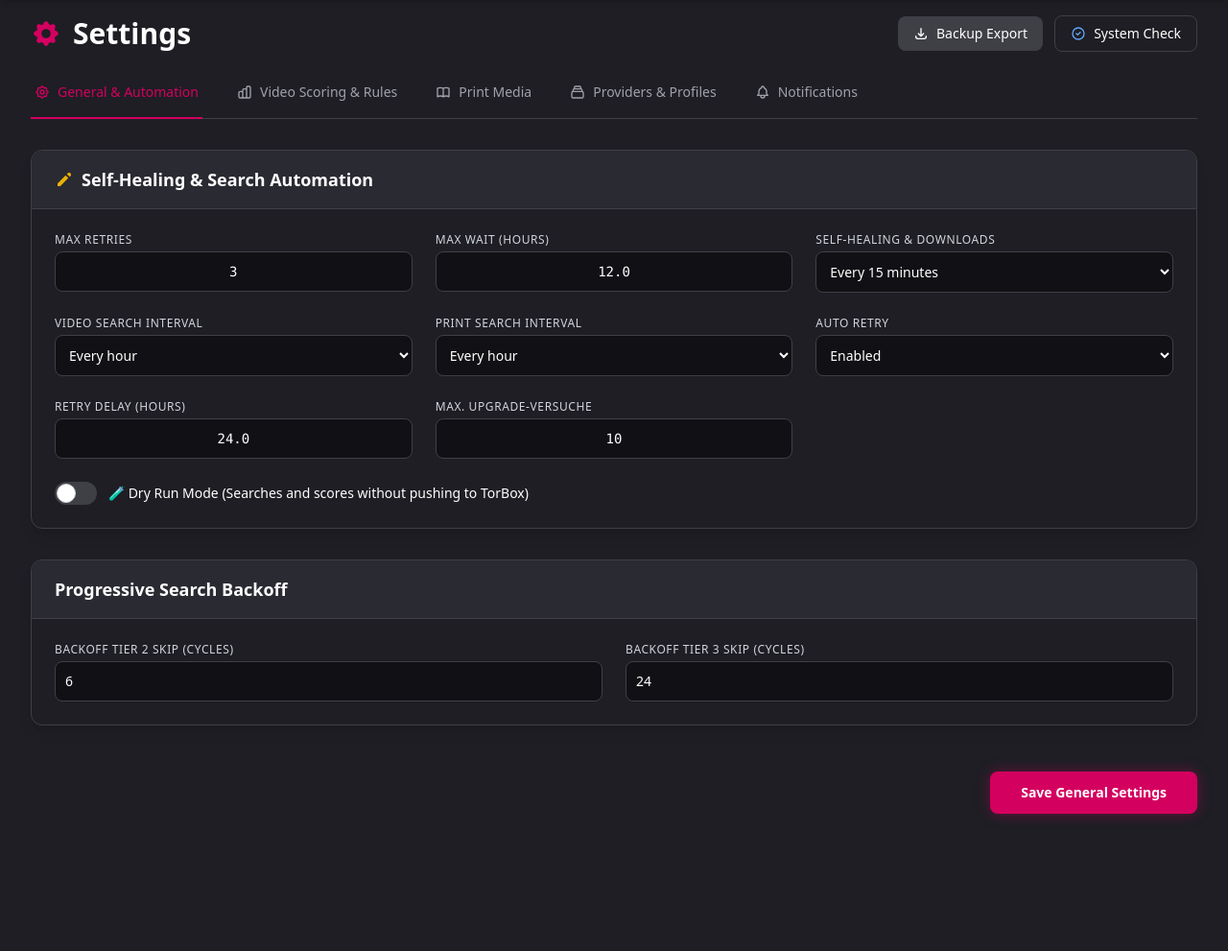
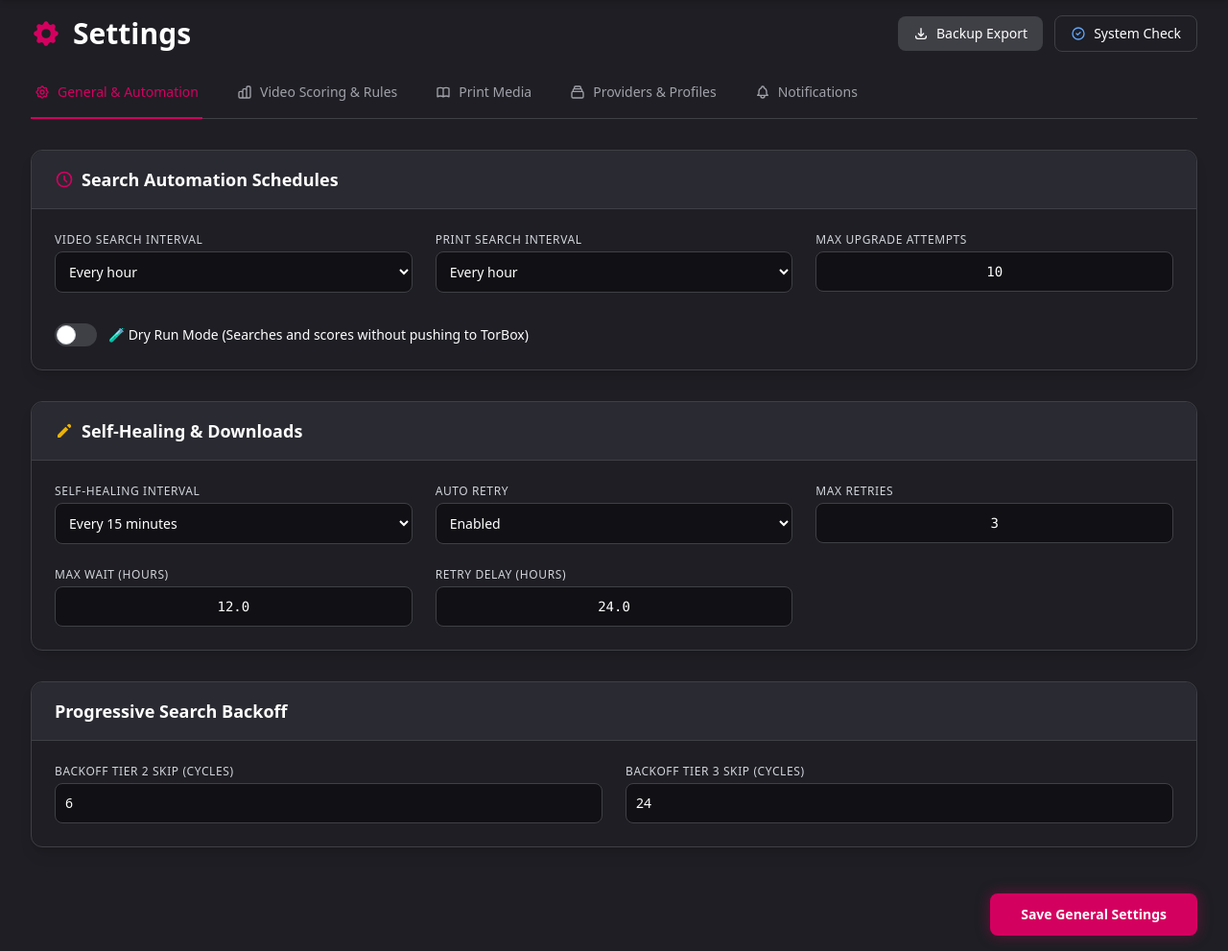
Before and after one commit to Reimaris/NZBoxer, a FastAPI app: page /settings in a window 1280 px wide. Shown: the part 57-1048 px from the top of the page at 96% size. Before the commit the page ends 912 px from the top, so only its background shows below. Run offline with FastAPI, Linux system fonts and the light colour scheme; data comes from the database, SQL or seed files in the repository; data that the repository does not hold is empty; some libraries are stand-ins or nearby versions.

Commit message:
feat(settings): separate search automation schedules and self-healing into dedicated cards

```diff
--- a/templates/settings.html
+++ b/templates/settings.html
@@ -80,37 +80,16 @@
         <!-- Tab 1: General & Automation -->
         <div x-show="activeTab === 'general'" class="space-y-8 animate-fade-in">
 
-            <!-- Group: Self Healing -->
+            <!-- Card 1: Search Automation Schedules & Intervals -->
             <div class="bg-[#1e1e24] border border-[#3f3f46] rounded-xl shadow-lg">
                 <div class="bg-[#2a2a32] rounded-t-xl border-b border-[#3f3f46] px-6 py-4 flex items-center justify-between">
                     <h2 class="text-lg font-semibold text-white flex items-center gap-2">
-                        <svg class="w-5 h-5 text-yellow-500" fill="currentColor" viewBox="0 0 20 20"><path d="M13.586 3.586a2 2 0 112.828 2.828l-.793.793-2.828-2.828.793-.793zM11.379 5.793L3 14.172V17h2.828l8.38-8.379-2.83-2.828z"></path></svg>
-                        Self-Healing & Search Automation
+                        <svg class="w-5 h-5 text-[#d40060]" fill="none" stroke="currentColor" viewBox="0 0 24 24"><path stroke-linecap="round" stroke-linejoin="round" stroke-width="2" d="M12 8v4l3 3m6-3a9 9 0 11-18 0 9 9 0 0118 0z"></path></svg>
+                        Search Automation Schedules
                     </h2>
                 </div>
                 <div class="p-6 space-y-6">
                     <div class="grid grid-cols-1 md:grid-cols-3 gap-6">
-                        <div>
-                            <label class="block text-[#d1d5db] font-medium mb-1 text-xs uppercase tracking-wider">Max Retries</label>
-                            <input type="number" name="sh_max_retries" value="{{ db_settings.sh_max_retries if db_settings else '5' }}" class="w-full bg-[#111115] border border-[#3f3f46] focus:border-[#d40060] rounded-lg p-2.5 text-white focus:outline-none transition-colors font-mono text-center">
-                        </div>
-                        <div>
-                            <label class="block text-[#d1d5db] font-medium mb-1 text-xs uppercase tracking-wider">Max Wait (Hours)</label>
-                            <input type="number" step="0.1" name="sh_max_time_hours" value="{{ db_settings.sh_max_time_hours if db_settings else '24.0' }}" class="w-full bg-[#111115] border border-[#3f3f46] focus:border-[#d40060] rounded-lg p-2.5 text-white focus:outline-none transition-colors font-mono text-center">
-                        </div>
-                        <div>
-                            <label class="block text-[#d1d5db] font-medium mb-1 text-xs uppercase tracking-wider">Self-Healing & Downloads</label>
-                            <select name="self_healing_interval" class="w-full bg-[#111115] border border-[#3f3f46] focus:border-[#d40060] rounded-lg p-2.5 text-white focus:outline-none transition-colors">
-                                <option value="15" {% if db_settings and db_settings.self_healing_interval == 15 %}selected{% endif %}>Every 15 minutes</option>
-                                <option value="30" {% if db_settings and db_settings.self_healing_interval == 30 %}selected{% endif %}>Every 30 minutes</option>
-                                <option value="60" {% if db_settings and db_settings.self_healing_interval == 60 %}selected{% endif %}>Every hour</option>
-                                <option value="120" {% if db_settings and db_settings.self_healing_interval == 120 %}selected{% endif %}>Every 2 hours</option>
-                                <option value="240" {% if db_settings and db_settings.self_healing_interval == 240 %}selected{% endif %}>Every 4 hours</option>
-                                <option value="360" {% if db_settings and db_settings.self_healing_interval == 360 %}selected{% endif %}>Every 6 hours</option>
-                                <option value="720" {% if db_settings and db_settings.self_healing_interval == 720 %}selected{% endif %}>Every 12 hours</option>
-                                <option value="1440" {% if db_settings and db_settings.self_healing_interval == 1440 %}selected{% endif %}>Every 24 hours</option>
-                            </select>
-                        </div>
                         <div>
                             <label class="block text-[#d1d5db] font-medium mb-1 text-xs uppercase tracking-wider">Video Search Interval</label>
                             <select name="video_search_interval" class="w-full bg-[#111115] border border-[#3f3f46] focus:border-[#d40060] rounded-lg p-2.5 text-white focus:outline-none transition-colors">
@@ -138,23 +117,12 @@
                             </select>
                         </div>
                         <div>
-                            <label class="block text-[#d1d5db] font-medium mb-1 text-xs uppercase tracking-wider">Auto Retry</label>
-                            <select name="sh_auto_retry" class="w-full bg-[#111115] border border-[#3f3f46] focus:border-[#d40060] rounded-lg p-2.5 text-white focus:outline-none transition-colors">
-                                <option value="True" {% if db_settings and db_settings.sh_auto_retry %}selected{% endif %}>Enabled</option>
-                                <option value="False" {% if db_settings and not db_settings.sh_auto_retry %}selected{% endif %}>Disabled</option>
-                            </select>
-                        </div>
-                        <div>
-                            <label class="block text-[#d1d5db] font-medium mb-1 text-xs uppercase tracking-wider">Retry Delay (Hours)</label>
-                            <input type="number" step="0.1" name="sh_retry_wait_hours" value="{{ db_settings.sh_retry_wait_hours if db_settings else '12.0' }}" class="w-full bg-[#111115] border border-[#3f3f46] focus:border-[#d40060] rounded-lg p-2.5 text-white focus:outline-none transition-colors font-mono text-center">
-                        </div>
-                        <div>
-                            <label class="block text-[#d1d5db] font-medium mb-1 text-xs uppercase tracking-wider" title="Number of search cycles for upgrades on titles below cutoff score before automatic search ends.">Max. Upgrade-Versuche</label>
+                            <label class="block text-[#d1d5db] font-medium mb-1 text-xs uppercase tracking-wider" title="Number of search cycles for upgrades on titles below cutoff score before automatic search ends.">Max Upgrade Attempts</label>
                             <input type="number" name="max_upgrade_attempts" min="1" max="100" value="{{ db_settings.max_upgrade_attempts if db_settings else '10' }}" class="w-full bg-[#111115] border border-[#3f3f46] focus:border-[#d40060] rounded-lg p-2.5 text-white focus:outline-none transition-colors font-mono text-center">
                         </div>
                     </div>
 
-                    <div class="mt-6 flex items-center gap-3">
+                    <div class="pt-2 flex items-center gap-3">
                         <label class="relative inline-flex items-center cursor-pointer">
                             <input type="checkbox" name="dry_run" value="true" class="sr-only peer" {% if db_settings and db_settings.dry_run %}checked{% endif %}>
                             <div class="w-11 h-6 bg-[#3f3f46] peer-focus:outline-none rounded-full peer peer-checked:after:translate-x-full peer-checked:after:border-white after:content-[''] after:absolute after:top-[2px] after:left-[2px] after:bg-white after:border-gray-300 after:border after:rounded-full after:h-5 after:w-5 after:transition-all peer-checked:bg-[#d40060]"></div>
@@ -166,7 +134,53 @@
                 </div>
             </div>
 
-            <!-- Group: Search Backoff -->
+            <!-- Card 2: Self-Healing & Downloads -->
+            <div class="bg-[#1e1e24] border border-[#3f3f46] rounded-xl shadow-lg">
+                <div class="bg-[#2a2a32] rounded-t-xl border-b border-[#3f3f46] px-6 py-4 flex items-center justify-between">
+                    <h2 class="text-lg font-semibold text-white flex items-center gap-2">
+                        <svg class="w-5 h-5 text-yellow-500" fill="currentColor" viewBox="0 0 20 20"><path d="M13.586 3.586a2 2 0 112.828 2.828l-.793.793-2.828-2.828.793-.793zM11.379 5.793L3 14.172V17h2.828l8.38-8.379-2.83-2.828z"></path></svg>
+                        Self-Healing & Downloads
+                    </h2>
+                </div>
+                <div class="p-6 space-y-6">
+                    <div class="grid grid-cols-1 md:grid-cols-3 gap-6">
+                        <div>
+                            <label class="block text-[#d1d5db] font-medium mb-1 text-xs uppercase tracking-wider">Self-Healing Interval</label>
+                            <select name="self_healing_interval" class="w-full bg-[#111115] border border-[#3f3f46] focus:border-[#d40060] rounded-lg p-2.5 text-white focus:outline-none transition-colors">
+                                <option value="15" {% if db_settings and db_settings.self_healing_interval == 15 %}selected{% endif %}>Every 15 minutes</option>
+                                <option value="30" {% if db_settings and db_settings.self_healing_interval == 30 %}selected{% endif %}>Every 30 minutes</option>
+                                <option value="60" {% if db_settings and db_settings.self_healing_interval == 60 %}selected{% endif %}>Every hour</option>
+                                <option value="120" {% if db_settings and db_settings.self_healing_interval == 120 %}selected{% endif %}>Every 2 hours</option>
+                                <option value="240" {% if db_settings and db_settings.self_healing_interval == 240 %}selected{% endif %}>Every 4 hours</option>
+                                <option value="360" {% if db_settings and db_settings.self_healing_interval == 360 %}selected{% endif %}>Every 6 hours</option>
+                                <option value="720" {% if db_settings and db_settings.self_healing_interval == 720 %}selected{% endif %}>Every 12 hours</option>
+                                <option value="1440" {% if db_settings and db_settings.self_healing_interval == 1440 %}selected{% endif %}>Every 24 hours</option>
+                            </select>
+                        </div>
+                        <div>
+                            <label class="block text-[#d1d5db] font-medium mb-1 text-xs uppercase tracking-wider">Auto Retry</label>
+                            <select name="sh_auto_retry" class="w-full bg-[#111115] border border-[#3f3f46] focus:border-[#d40060] rounded-lg p-2.5 text-white focus:outline-none transition-colors">
+                                <option value="True" {% if db_settings and db_settings.sh_auto_retry %}selected{% endif %}>Enabled</option>
+                                <option value="False" {% if db_settings and not db_settings.sh_auto_retry %}selected{% endif %}>Disabled</option>
+                            </select>
+                        </div>
+                        <div>
+                            <label class="block text-[#d1d5db] font-medium mb-1 text-xs uppercase tracking-wider">Max Retries</label>
+                            <input type="number" name="sh_max_retries" value="{{ db_settings.sh_max_retries if db_settings else '5' }}" class="w-full bg-[#111115] border border-[#3f3f46] focus:border-[#d40060] rounded-lg p-2.5 text-white focus:outline-none transition-colors font-mono text-center">
+                        </div>
+                        <div>
+                            <label class="block text-[#d1d5db] font-medium mb-1 text-xs uppercase tracking-wider">Max Wait (Hours)</label>
+                            <input type="number" step="0.1" name="sh_max_time_hours" value="{{ db_settings.sh_max_time_hours if db_settings else '24.0' }}" class="w-full bg-[#111115] border border-[#3f3f46] focus:border-[#d40060] rounded-lg p-2.5 text-white focus:outline-none transition-colors font-mono text-center">
+                        </div>
+                        <div>
+                            <label class="block text-[#d1d5db] font-medium mb-1 text-xs uppercase tracking-wider">Retry Delay (Hours)</label>
+                            <input type="number" step="0.1" name="sh_retry_wait_hours" value="{{ db_settings.sh_retry_wait_hours if db_settings else '12.0' }}" class="w-full bg-[#111115] border border-[#3f3f46] focus:border-[#d40060] rounded-lg p-2.5 text-white focus:outline-none transition-colors font-mono text-center">
+                        </div>
+                    </div>
+                </div>
+            </div>
+
+            <!-- Card 3: Progressive Search Backoff -->
             <div class="bg-[#1e1e24] border border-[#3f3f46] rounded-xl shadow-lg">
                 <div class="bg-[#2a2a32] rounded-t-xl border-b border-[#3f3f46] px-6 py-4 flex items-center gap-2">
                     <h2 class="text-lg font-semibold text-white">Progressive Search Backoff</h2>
```
